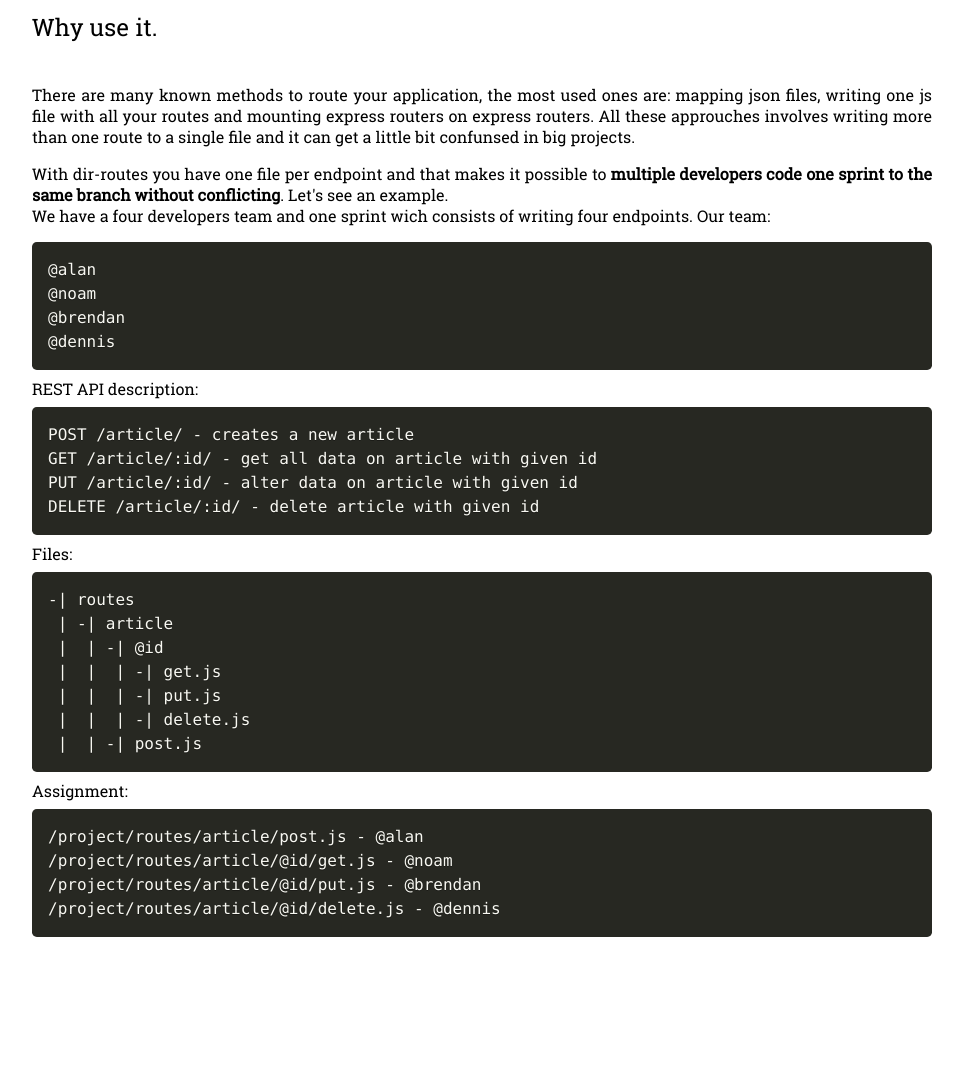
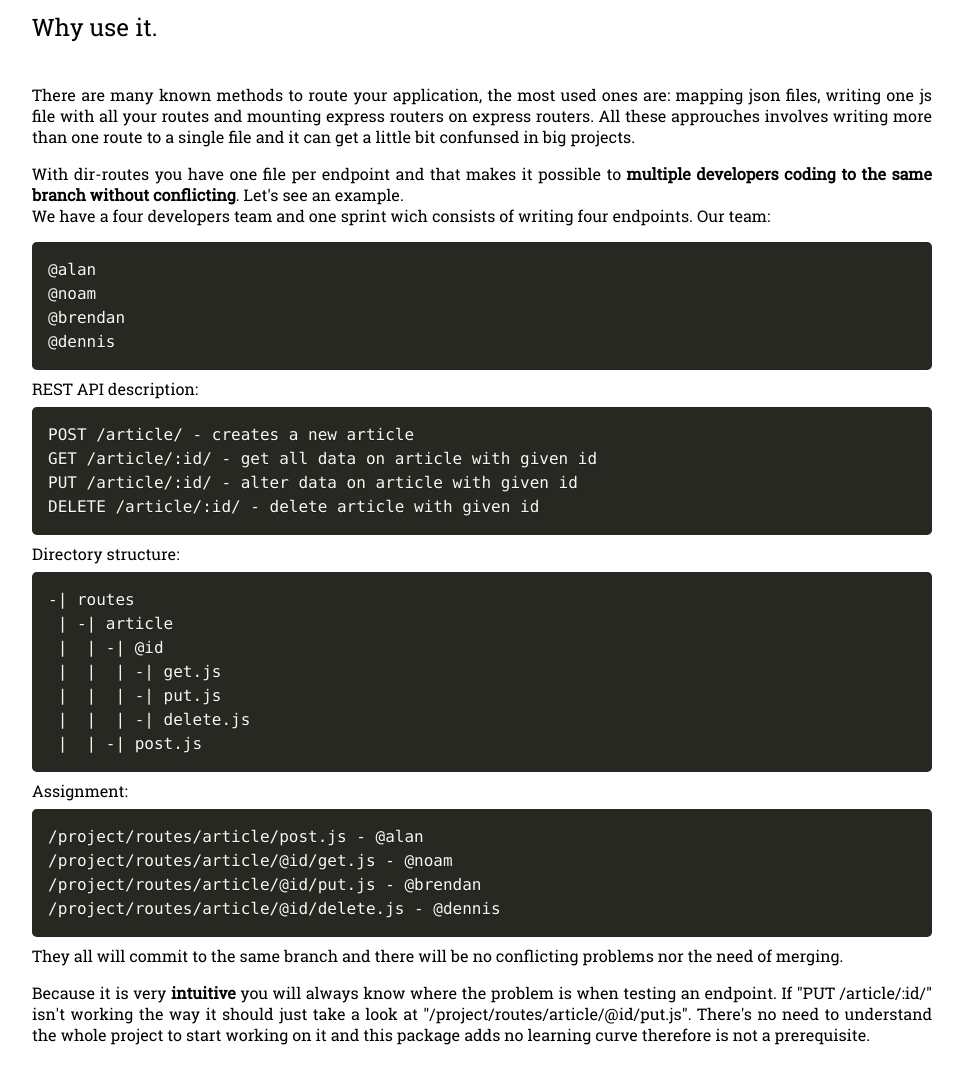
Before and after one commit to DanielSunami/dir-routes, a website: page why-use-it/index.html in a window 1280 px wide. Shown: the part 172-1256 px from the top of the page, without its empty margins (158-1121 px from the left). Before the commit the page ends 1157 px from the top, so only its background shows below. Drawn offline with Linux system fonts and the light colour scheme.

Commit message:
updating text

```diff
--- a/why-use-it/index.html
+++ b/why-use-it/index.html
@@ -29,7 +29,7 @@
 				There are many known methods to route your application, the most used ones are: mapping json files, writing one js file with all your routes and mounting express routers on express routers. All these approuches involves writing more than one route to a single file and it can get a little bit confunsed in big projects.
 			</p>
 			<p>
-				With dir-routes you have one file per endpoint and that makes it possible to <b>multiple developers code one sprint to the same branch without conflicting</b>. Let's see an example.
+				With dir-routes you have one file per endpoint and that makes it possible to <b>multiple developers coding to the same branch without conflicting</b>. Let's see an example.
 				<br/>
 				We have a four developers team and one sprint wich consists of writing four endpoints. Our team:
 
@@ -44,7 +44,7 @@ GET /article/:id/ - get all data on article with given id
 PUT /article/:id/ - alter data on article with given id
 DELETE /article/:id/ - delete article with given id</code></pre>
 
-				Files:
+				Directory structure:
 				<pre><code class="language-none">-| routes
  | -| article
  |  | -| @id
@@ -58,7 +58,10 @@ DELETE /article/:id/ - delete article with given id</code></pre>
 /project/routes/article/@id/get.js - @noam
 /project/routes/article/@id/put.js - @brendan
 /project/routes/article/@id/delete.js - @dennis</code></pre>
+
+				They all will commit to the same branch and there will be no conflicting problems nor the need of merging.
 			</p>
+			<p>Because it is very <b>intuitive</b> you will always know where the problem is when testing an endpoint. If "PUT /article/:id/" isn't working the way it should just take a look at "/project/routes/article/@id/put.js". There's no need to understand the whole project to start working on it and this package adds no learning curve therefore is not a prerequisite.</p>
 		</div>
 
 	<script src="/dir-routes/lib/prism.js"></script>
```
